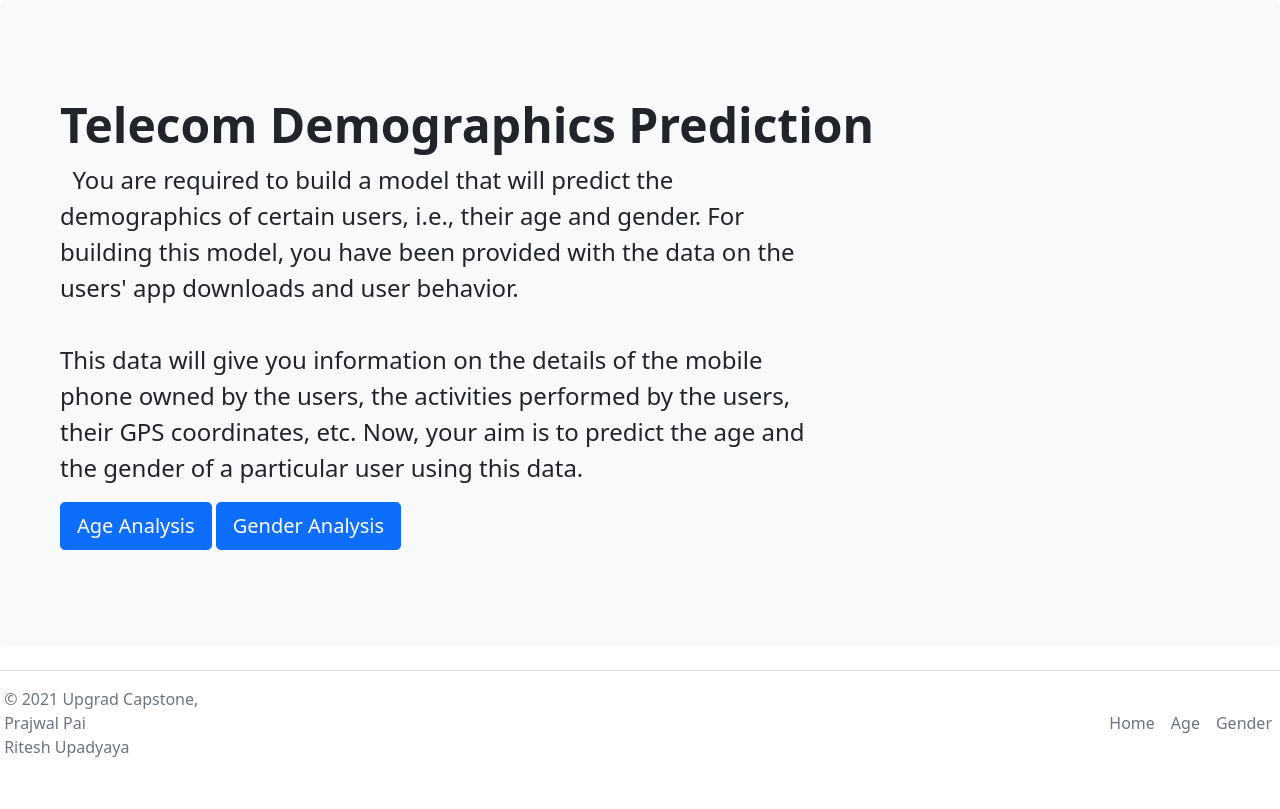
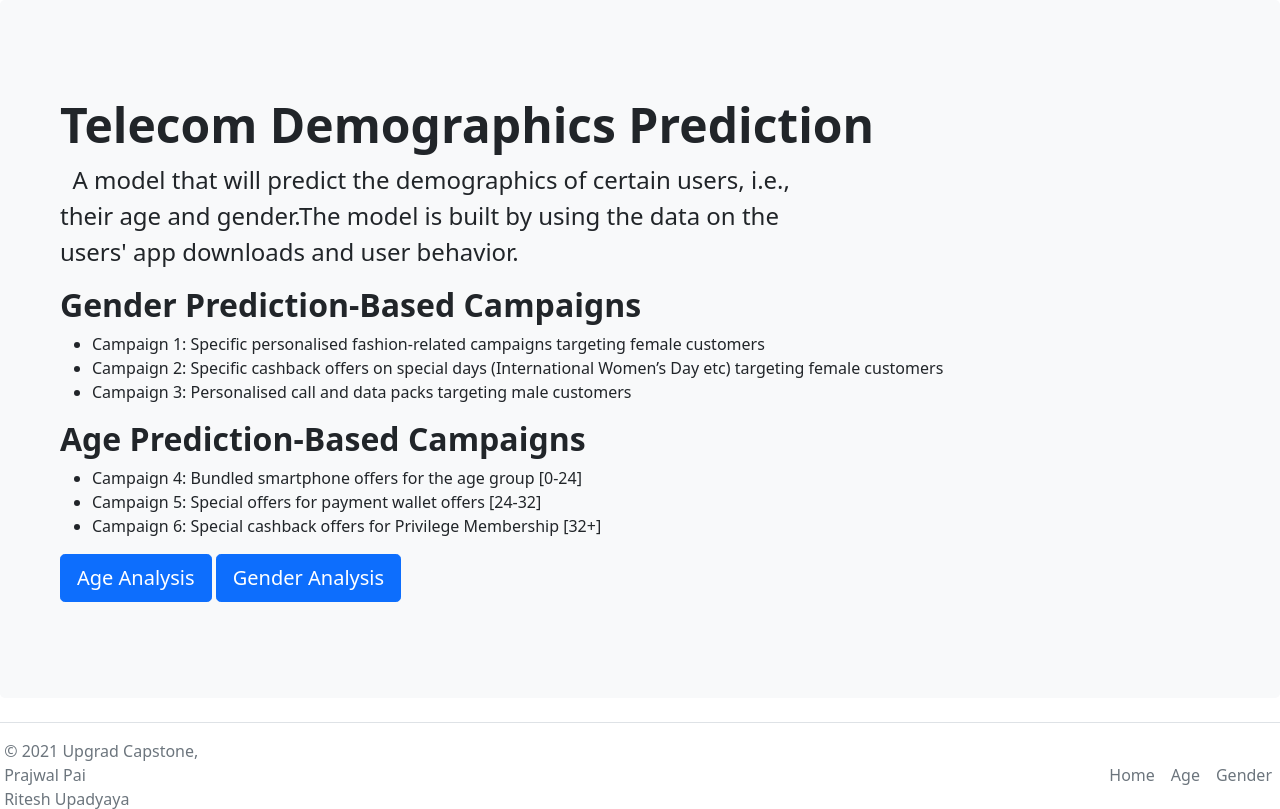
Before and after one commit to bridgecrew-perf6/capstone-deployment-repo, a Flask app: page / in a window 1280 px wide. Shown: the top 809 px of the page. Before the commit the page ends 757 px from the top, so only its background shows below. Run offline with Flask 2, Linux system fonts and the light colour scheme.

Commit message:
Updating Index

```diff
--- a/templates/index.html
+++ b/templates/index.html
@@ -20,7 +20,19 @@
   <div class="p-5 mb-4 bg-light rounded-3">
 <div class="container-fluid py-5">
   <h1 class="display-5 fw-bold">Telecom Demographics Prediction</h1>
-  <p class="col-md-8 fs-4">&nbsp;&nbsp;You are required to build a model that will predict the demographics of certain users, i.e., their age and gender. For building this model, you have been provided with the data on the users' app downloads and user behavior.</br> </br> This data will give you information on the details of the mobile phone owned by the users, the activities performed by the users, their GPS coordinates, etc. Now, your aim is to predict the age and the gender of a particular user using this data.</p>
+  <p class="col-md-8 fs-4">&nbsp;&nbsp;A model that will predict the demographics of certain users, i.e., their age and gender.The model is built by using the data on the users' app downloads and user behavior.</br>
+  <h2 class="display-8 fw-bold"> Gender Prediction-Based Campaigns</h2>
+<ul>
+<li>Campaign 1: Specific personalised fashion-related campaigns targeting female customers </li>
+<li>Campaign 2: Specific cashback offers on special days (International Women’s Day etc) targeting female customers</li>
+<li>Campaign 3: Personalised call and data packs targeting male customers</li>
+ </ul>
+<h2 class="display-8 fw-bold">Age Prediction-Based Campaigns</h2>
+<ul>
+<li>Campaign 4: Bundled smartphone offers for the age group [0-24]</li>
+<li>Campaign 5: Special offers for payment wallet offers [24-32]</li>
+<li>Campaign 6: Special cashback offers for Privilege Membership [32+]</li>
+</ul>
   <a href="/age" class="btn btn-primary btn-lg " tabindex="-1" role="button" aria-disabled="true">Age Analysis</a>
 
   <a href="/gender" class="btn btn-primary btn-lg " tabindex="-1" role="button" aria-disabled="true">Gender Analysis</a>
```
Also changed, not shown: 1 other file.
